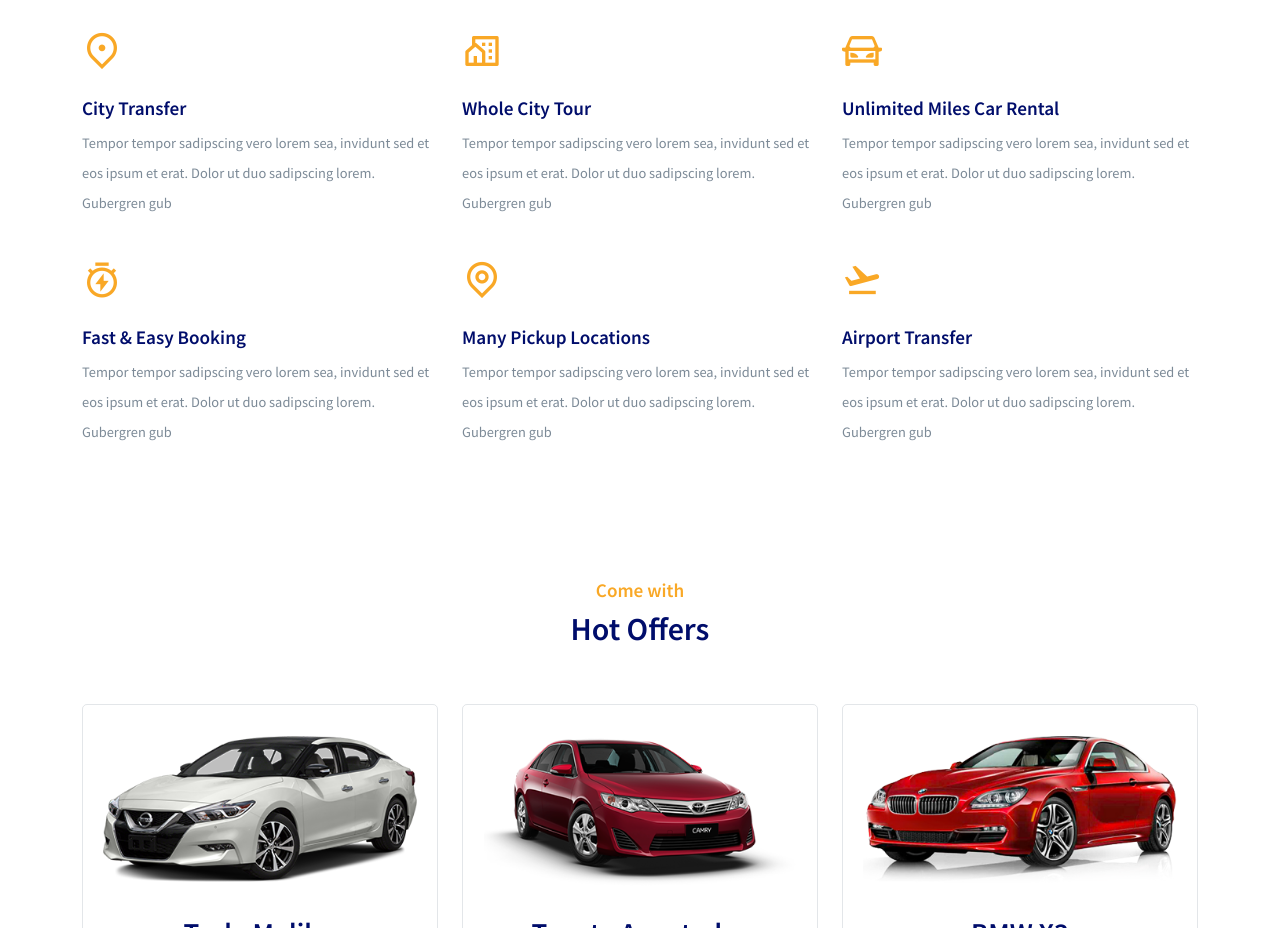
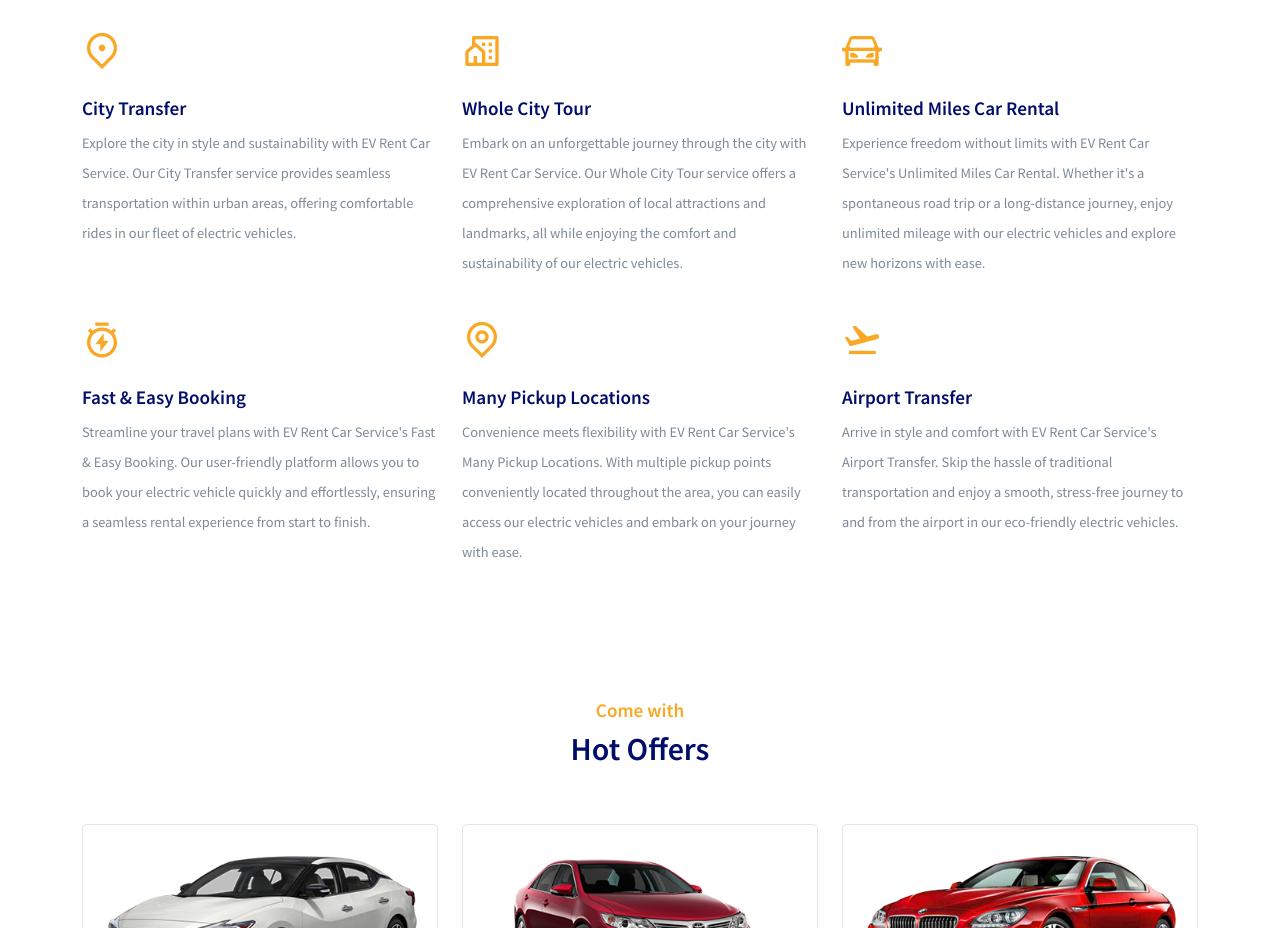
Before and after one commit to jemmyasjd/EvRent, a React (Create React App) app: page /home in a window 1280 px wide. Shown: the part 1720-2648 px from the top of the page. Built offline with nearby package versions, Linux system fonts and the light colour scheme; no server answers.

Commit message:
Required changes in serviceData.js

```diff
--- a/src/assets/data/serviceData.js
+++ b/src/assets/data/serviceData.js
@@ -3,42 +3,42 @@
     id: 1,
     title: "City Transfer",
     icon: "ri-map-pin-2-line",
-    desc: "Tempor tempor sadipscing vero lorem sea, invidunt sed et eos ipsum et erat. Dolor ut duo sadipscing lorem. Gubergren gub",
+    desc: "Explore the city in style and sustainability with EV Rent Car Service. Our City Transfer service provides seamless transportation within urban areas, offering comfortable rides in our fleet of electric vehicles.",
   },
 
   {
     id: 2,
     title: "Whole  City Tour",
     icon: "ri-community-line",
-    desc: "Tempor tempor sadipscing vero lorem sea, invidunt sed et eos ipsum et erat. Dolor ut duo sadipscing lorem. Gubergren gub",
+    desc: "Embark on an unforgettable journey through the city with EV Rent Car Service. Our Whole City Tour service offers a comprehensive exploration of local attractions and landmarks, all while enjoying the comfort and sustainability of our electric vehicles.",
   },
 
   {
     id: 3,
     title: "Unlimited Miles Car Rental",
     icon: "ri-roadster-line",
-    desc: "Tempor tempor sadipscing vero lorem sea, invidunt sed et eos ipsum et erat. Dolor ut duo sadipscing lorem. Gubergren gub",
+    desc: "Experience freedom without limits with EV Rent Car Service's Unlimited Miles Car Rental. Whether it's a spontaneous road trip or a long-distance journey, enjoy unlimited mileage with our electric vehicles and explore new horizons with ease.",
   },
 
   {
     id: 4,
     title: "Fast & Easy Booking",
     icon: "ri-timer-flash-line",
-    desc: "Tempor tempor sadipscing vero lorem sea, invidunt sed et eos ipsum et erat. Dolor ut duo sadipscing lorem. Gubergren gub",
+    desc: "Streamline your travel plans with EV Rent Car Service's Fast & Easy Booking. Our user-friendly platform allows you to book your electric vehicle quickly and effortlessly, ensuring a seamless rental experience from start to finish.",
   },
 
   {
     id: 5,
     title: "Many Pickup Locations",
     icon: "ri-map-pin-line",
-    desc: "Tempor tempor sadipscing vero lorem sea, invidunt sed et eos ipsum et erat. Dolor ut duo sadipscing lorem. Gubergren gub",
+    desc: "Convenience meets flexibility with EV Rent Car Service's Many Pickup Locations. With multiple pickup points conveniently located throughout the area, you can easily access our electric vehicles and embark on your journey with ease.",
   },
 
   {
     id: 6,
     title: "Airport Transfer",
     icon: "ri-flight-takeoff-line",
-    desc: "Tempor tempor sadipscing vero lorem sea, invidunt sed et eos ipsum et erat. Dolor ut duo sadipscing lorem. Gubergren gub",
+    desc: "Arrive in style and comfort with EV Rent Car Service's Airport Transfer. Skip the hassle of traditional transportation and enjoy a smooth, stress-free journey to and from the airport in our eco-friendly electric vehicles.",
   },
 ];
 
```
